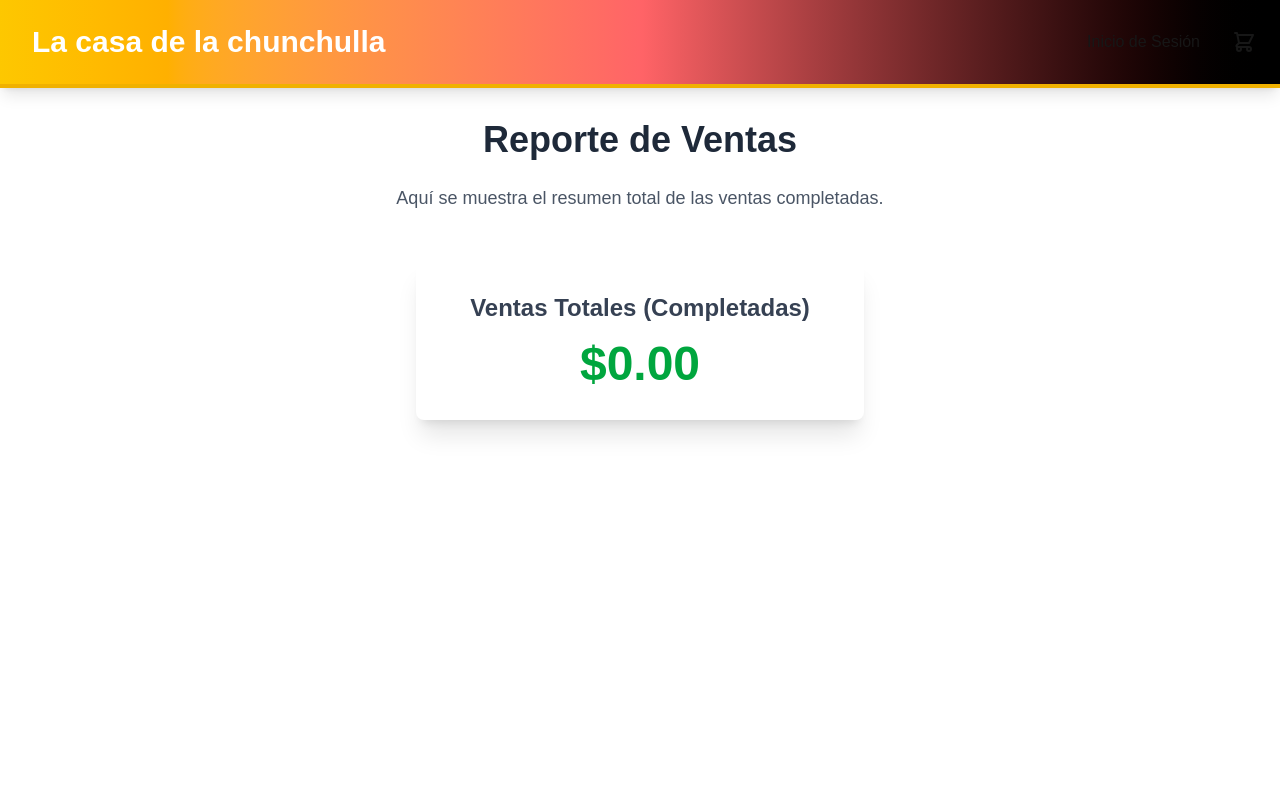
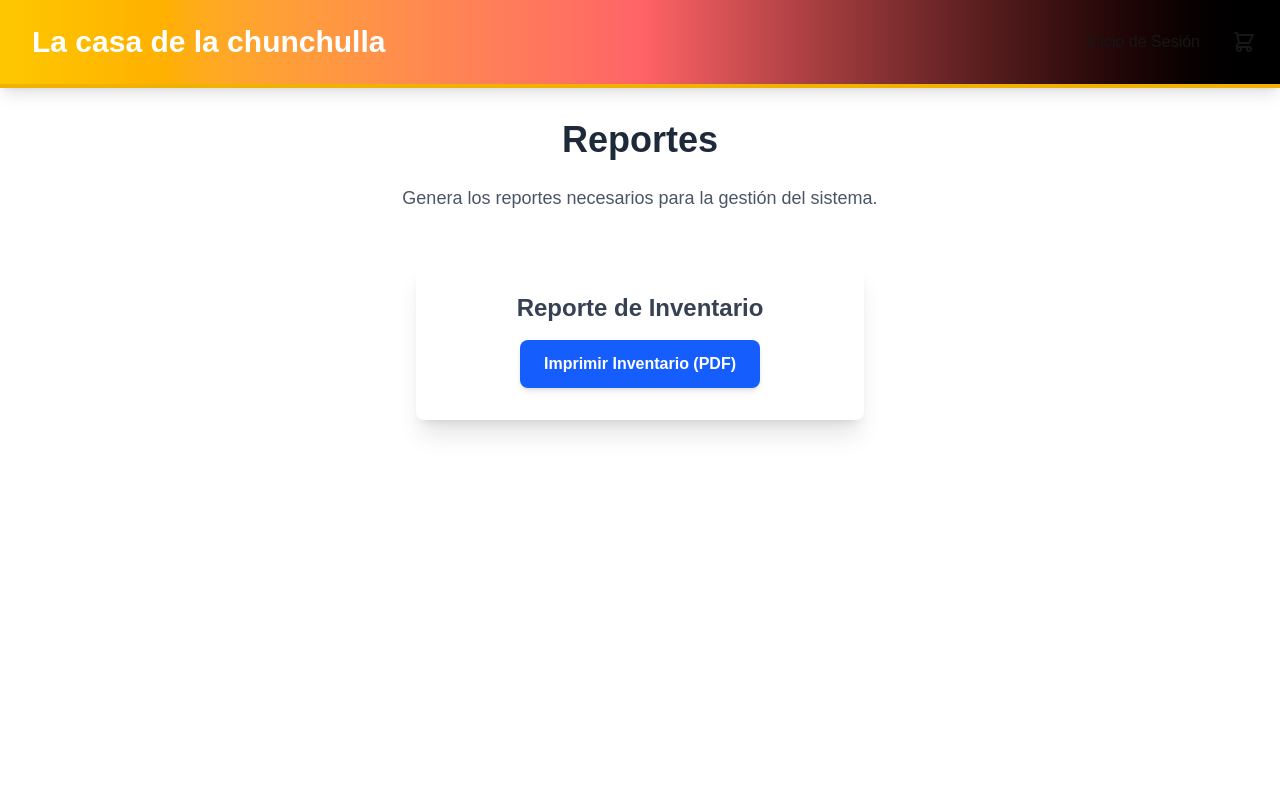
Before and after one commit to locodavid123/parcial1, a Next.js app: page /superUser/reportes in a window 1280 px wide. Shown: the top 800 px of the page. Built offline with nearby package versions, Linux system fonts and the light colour scheme; no server answers; the database is empty.

Commit message:
generar reporte inventario

```diff
--- a/package.json
+++ b/package.json
@@ -9,14 +9,19 @@
     "lint": "eslint"
   },
   "dependencies": {
+    "bcrypt": "^6.0.0",
     "bcryptjs": "^2.4.3",
     "cors": "^2.8.5",
     "dotenv": "^17.2.1",
     "express": "^5.1.0",
     "mongodb": "^6.20.0",
     "next": "15.5.0",
+    "node-fetch": "^3.3.2",
     "nodemailer": "^7.0.9",
+    "pdfkit": "^0.17.2",
     "pg": "^8.16.3",
+    "puppeteer": "^24.23.0",
+    "puppeteer-core": "^22.13.1",
     "react": "19.1.0",
     "react-dom": "19.1.0"
   },
--- a/src/app/config/mongo.js
+++ b/src/app/config/mongo.js
@@ -13,7 +13,8 @@ if (!globalAny._mongo) {
 
 async function _createClientPromise(uri) {
     const client = new MongoClient(uri, {
-        // Opciones por defecto; ajusta si necesitas comportamiento personalizado
+        // Forzar el uso de TLS para solucionar errores de conexión SSL en ciertos entornos.
+        tls: true,
     });
     const p = client.connect().then((connectedClient) => {
         globalAny._mongo.client = connectedClient;
--- a/src/app/superUser/productos/page.jsx
+++ b/src/app/superUser/productos/page.jsx
@@ -13,6 +13,7 @@ export default function ProductManagementPage() {
     const { products, loading, error, fetchProducts } = useProducts();
     const [isModalOpen, setIsModalOpen] = useState(false);
     const [isEditing, setIsEditing] = useState(false);
+    const [isDownloading, setIsDownloading] = useState(false);
     // Estado inicial del producto, coincidiendo con los campos del formulario y la base de datos
     const [currentProduct, setCurrentProduct] = useState({
         nombre: '',
@@ -43,7 +44,7 @@ export default function ProductManagementPage() {
             setIsEditing(true);
             // Asegurarse de que todos los campos del producto se cargan en el estado
             setCurrentProduct({
-                id: product.id,
+                _id: product._id, // Corregido de 'id' a '_id'
                 nombre: product.nombre || '',
                 descripcion: product.descripcion || '',
                 precio: product.precio || '',
@@ -118,6 +119,37 @@ export default function ProductManagementPage() {
         }
     };
 
+    const handleDownloadReport = async () => {
+        setIsDownloading(true);
+        try {
+            const response = await fetch('/api/inventory/print');
+
+            if (!response.ok) {
+                throw new Error('No se pudo generar el reporte. El servidor respondió con un error.');
+            }
+
+            // Convertir la respuesta en un Blob (un objeto tipo archivo)
+            const blob = await response.blob();
+            // Crear una URL para el Blob
+            const url = window.URL.createObjectURL(blob);
+            // Crear un enlace temporal para iniciar la descarga
+            const a = document.createElement('a');
+            a.href = url;
+            a.download = 'reporte-inventario.pdf'; // Nombre del archivo a descargar
+            document.body.appendChild(a);
+            a.click();
+            // Limpiar
+            a.remove();
+            window.URL.revokeObjectURL(url);
+        } catch (error) {
+            console.error('Error al descargar el reporte:', error);
+            alert(error.message);
+        } finally {
+            setIsDownloading(false);
+        }
+    };
+
+
     return (
         <main>
             <Headers />
@@ -125,6 +157,9 @@ export default function ProductManagementPage() {
                 <div className="flex justify-between items-center mb-8">
                     <h1 className="text-4xl font-bold text-gray-800">Gestión de Productos</h1>
                     <div>
+                        <button onClick={handleDownloadReport} disabled={isDownloading} className="bg-blue-500 text-white py-2 px-4 rounded hover:bg-blue-600 transition-colors mr-4 disabled:bg-gray-400">
+                            {isDownloading ? 'Generando...' : 'Generar Reporte (PDF)'}
+                        </button>
                         <button onClick={() => handleOpenModal()} className="bg-green-500 text-white py-2 px-4 rounded hover:bg-green-600 transition-colors mr-4">
                             + Crear Producto
                         </button>
@@ -152,10 +187,10 @@ export default function ProductManagementPage() {
                                 </thead>
                                 <tbody>
                                     {products.map((product) => (
-                                        <tr key={product.id} className="border-b hover:bg-gray-50">
+                                        <tr key={product._id} className="border-b hover:bg-gray-50">
                                             <td className="text-black py-3 px-6">
                                                 <Image
-                                                    src={product.imageurl}
+                                                    src={product.imageUrl}
                                                     alt={product.nombre}
                                                     width={48}
                                                     height={48}
@@ -168,7 +203,7 @@ export default function ProductManagementPage() {
                                             <td className="text-black py-3 px-6 text-right">${parseFloat(product.precio).toFixed(2)}</td>
                                             <td className="text-black py-3 px-6 text-center">
                                                 <button onClick={() => handleOpenModal(product)} className="bg-indigo-500 text-white py-1 px-3 rounded text-xs hover:bg-indigo-600 mr-2">Editar</button>
-                                                <button onClick={() => handleDelete(product.id, product.nombre)} className="bg-red-500 text-white py-1 px-3 rounded text-xs hover:bg-red-600">Eliminar</button>
+                                                <button onClick={() => handleDelete(product._id, product.nombre)} className="bg-red-500 text-white py-1 px-3 rounded text-xs hover:bg-red-600">Eliminar</button>
                                             </td>
                                         </tr>
                                     ))}
--- a/src/app/superUser/reportes/page.jsx
+++ b/src/app/superUser/reportes/page.jsx
@@ -1,60 +1,57 @@
+'use client';
 import Headers from '@/components/Headers/page';
 import Footer from '@/components/Footer/page';
-import getDb from '@/app/config/mongo';
+import { useState, useEffect } from 'react';
 
-async function getTotalVentas() {
-    try {
-        // Sumar el total de los pedidos con status 'Completado' en MongoDB
-        const db = await getDb();
-        const res = await db.collection('pedidos').aggregate([
-            { $match: { status: 'Completado' } },
-            { $group: { _id: null, total_ventas: { $sum: '$total' } } }
-        ]).toArray();
-        const total = (res[0] && res[0].total_ventas) ? res[0].total_ventas : 0;
+export default function ReportesPage() {
+    const [isDownloading, setIsDownloading] = useState(false);
 
-        return total;
-    } catch (error) {
-        console.error("Error al obtener el total de ventas:", error);
-        // En caso de error, podrías retornar un mensaje o un valor que indique el fallo.
-        return 'Error al cargar los datos';
-    }
-}
+    const handleDownloadReport = async () => {
+        setIsDownloading(true);
+        try {
+            const response = await fetch('/api/inventory/print');
 
-export default async function ReportesPage() {
-    const totalVentas = await getTotalVentas();
+            if (!response.ok) {
+                throw new Error('No se pudo generar el reporte. El servidor respondió con un error.');
+            }
 
-    // Formatear el número como moneda (ej. Dólares estadounidenses)
-    // Puedes ajustar 'en-US' y 'USD' según tu localidad y moneda.
-    const formatoMoneda = new Intl.NumberFormat('en-US', {
-        style: 'currency',
-        currency: 'USD',
-    });
+            const blob = await response.blob();
+            const url = window.URL.createObjectURL(blob);
+            const a = document.createElement('a');
+            a.href = url;
+            a.download = 'reporte-inventario.pdf';
+            document.body.appendChild(a);
+            a.click();
+            a.remove();
+            window.URL.revokeObjectURL(url);
+
+        } catch (error) {
+            console.error('Error al descargar el reporte:', error);
+            alert(error.message);
+        } finally {
+            setIsDownloading(false);
+        }
+    };
 
     return (
         <main>
             <Headers />
             <div className="container mx-auto px-4 py-8 min-h-screen">
                 <h1 className="text-4xl font-bold text-center text-gray-800 mb-6">
-                    Reporte de Ventas
+                    Reportes
                 </h1>
                 <p className="text-lg text-center text-gray-600 mb-12">
-                    Aquí se muestra el resumen total de las ventas completadas.
+                    Genera los reportes necesarios para la gestión del sistema.
                 </p>
 
-                <div className="flex justify-center">
+                <div className="flex justify-center items-start">
                     <div className="bg-white p-8 rounded-lg shadow-xl w-full max-w-md text-center">
                         <h2 className="text-2xl font-semibold text-gray-700 mb-4">
-                            Ventas Totales (Completadas)
+                            Reporte de Inventario
                         </h2>
-                        {typeof totalVentas === 'number' ? (
-                            <p className="text-5xl font-bold text-green-600">
-                                {formatoMoneda.format(totalVentas)}
-                            </p>
-                        ) : (
-                            <p className="text-2xl font-bold text-red-500">
-                                {totalVentas}
-                            </p>
-                        )}
+                        <button onClick={handleDownloadReport} disabled={isDownloading} className="bg-blue-600 text-white font-bold py-3 px-6 rounded-lg shadow-md hover:bg-blue-700 transition-colors disabled:bg-gray-400 disabled:cursor-not-allowed">
+                            {isDownloading ? 'Generando reporte...' : 'Imprimir Inventario (PDF)'}
+                        </button>
                     </div>
                 </div>
             </div>
--- a/src/components/bodyuser/page.jsx
+++ b/src/components/bodyuser/page.jsx
@@ -39,7 +39,7 @@ export default function BodyUser() {
                 {error && <p className="text-center text-red-500">Error al cargar productos.</p>}
                 <div className="grid grid-cols-1 md:grid-cols-2 lg:grid-cols-3 gap-8">
                     {products.map((product) => (
-                        <div key={product.id} className="bg-white rounded-lg shadow-lg overflow-hidden transform hover:scale-105 transition-transform duration-300">
+                        <div key={product._id} className="bg-white rounded-lg shadow-lg overflow-hidden transform hover:scale-105 transition-transform duration-300">
                             <img src={product.imageUrl} alt={product.nombre} className="w-full h-56 object-cover" />
                             <div className="p-6 flex flex-col h-full">
                                 <h3 className="text-xl font-semibold text-gray-900 mb-2">{product.nombre}</h3>
```
Also changed, not shown: src/app/superUser/orders/page.jsx (+44 -44 lines), 1 other file (tests, documents, lock files or other folders).
